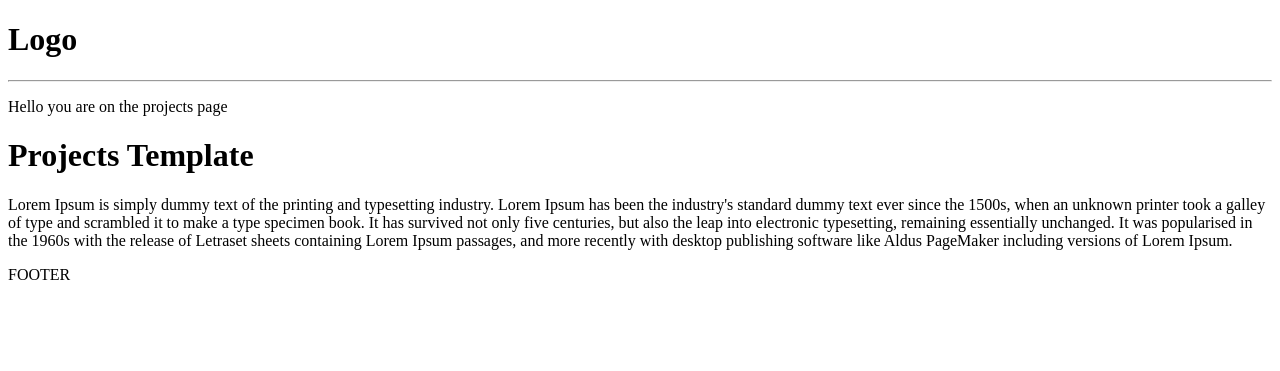
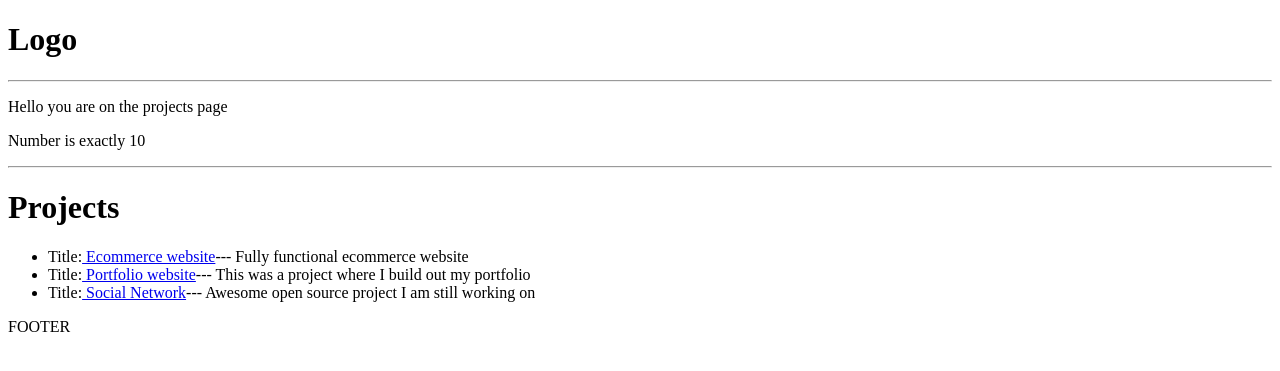
Before and after one commit to acharyabibash/DennisIvy, a Django app: page / in a window 1280 px wide. Shown: the top 371 px of the page. Run offline with Django 3.2, Linux system fonts and the light colour scheme.

Commit message:
7:Rendering Data to Templates

```diff
--- a/projects/templates/projects/projects.html
+++ b/projects/templates/projects/projects.html
@@ -3,8 +3,29 @@
 {% block content %}
 <p>Hello you are on the {{page}} page</p>
 
-<h1>Projects Template</h1>
-<p>Lorem Ipsum is simply dummy text of the printing and typesetting industry. Lorem Ipsum has been the industry's standard dummy text ever since the 1500s, when an unknown printer took a galley of type and scrambled it to make a type specimen book. It has survived not only five centuries, but also the leap into electronic typesetting, remaining essentially unchanged. It was popularised in the 1960s with the release of Letraset sheets containing Lorem Ipsum passages, and more recently with desktop publishing software like Aldus PageMaker including versions of Lorem Ipsum.
-</p>
+
+{% if number > 10 %}
+<p>Number is greater than 10</p>
+
+{% elif number == 10 %}
+<p>Number is exactly 10</p>
+
+{% else %}
+<p>Number is less than 10</p>
+{% endif %}
+
+<hr>
+
+<h1>Projects</h1>
+<!-- <h1>Projects Template</h1> -->
+
+<!-- <p>Lorem Ipsum is simply dummy text of the printing and typesetting industry. Lorem Ipsum has been the industry's standard dummy text ever since the 1500s, when an unknown printer took a galley of type and scrambled it to make a type specimen book. It has survived not only five centuries, but also the leap into electronic typesetting, remaining essentially unchanged. It was popularised in the 1960s with the release of Letraset sheets containing Lorem Ipsum passages, and more recently with desktop publishing software like Aldus PageMaker including versions of Lorem Ipsum.
+</p>-->
+
+<ul>
+    {% for project in projects %}
+        <li>Title:<a href= "{% url 'project' project.id %}"> {{project.title}}</a>--- {{project.description}}</li>
+    {% endfor %}
+</ul>
 
 {% endblock content %}
--- a/projects/templates/projects/single-project.html
+++ b/projects/templates/projects/single-project.html
@@ -1,7 +1,9 @@
 {% extends 'main.html' %}
 
 {% block content %}
-<h1>Single Project Template</h1>
+<h1>{{project.title}}</h1>
+<br>
+<p>{{project.description}}</p>
 
 
 {% endblock %}
--- a/projects/views.py
+++ b/projects/views.py
@@ -3,11 +3,33 @@ from django.shortcuts import render
 # Create your views here.
 from django.http import HttpResponse
 
+projectsList = [
+    {
+        'id':'1',
+        'title':"Ecommerce website",
+        'description':'Fully functional ecommerce website'
+    },
+    {
+        'id':'2',
+        'title':"Portfolio website",
+        'description':'This was a project where I build out my portfolio'
+    },
+    {
+        'id':'3',
+        'title':"Social Network",
+        'description':'Awesome open source project I am still working on'
+    }
+]
+
 def projects(request):
     page = 'projects'
     number = 10
-    context={'page':page,'number':number}
+    context={'page':page,'number':number,'projects':projectsList}
     return render(request,'projects/projects.html',context)
 
 def project(request,pk):
-    return render(request,'projects/single-project.html')
+    projectObj = None
+    for i in projectsList:
+        if i['id'] == pk:
+            projectObj = i
+    return render(request,'projects/single-project.html',{'project':projectObj})
```
